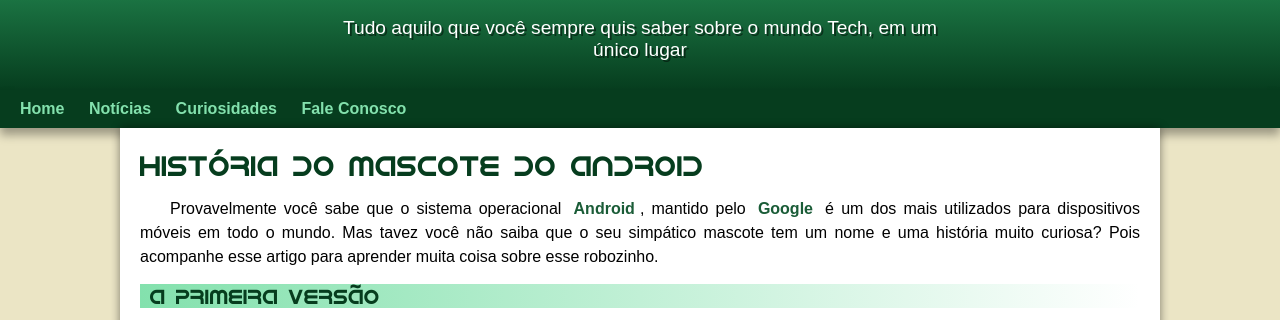
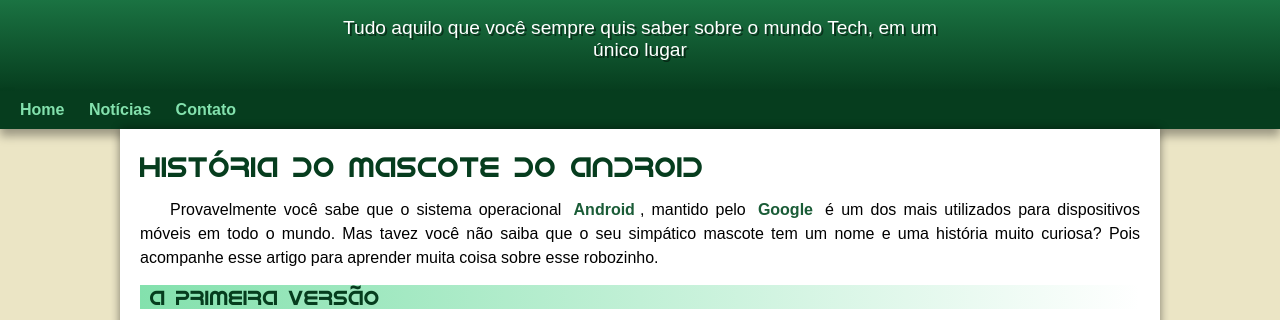
Before and after one commit to GiuseppeZilio/Projeto-Android, a plain HTML site: page index.html in a window 1280 px wide. Shown: the part 90-410 px from the top of the page. Drawn offline with Linux system fonts and the light colour scheme.

Commit message:
problema de padding corrigido

```diff
--- a/index.html
+++ b/index.html
@@ -18,8 +18,7 @@
     <nav>
         <a href="">Home</a>
         <a href="">Notícias</a>
-        <a href="">Curiosidades</a>
-        <a href="">Fale Conosco</a>
+        <a href="">Contato</a>
     </nav>
 
     <main>
--- a/style/style.css
+++ b/style/style.css
@@ -60,7 +60,7 @@ header > p {
     padding-left: 10px;
     padding-right: 10px;
     text-shadow: 2px 2px 0px rgba(0, 0, 0, 0.478);
-    margin-bottom: 30px;
+    padding-bottom: 30px;
 }
 
 nav {
```
